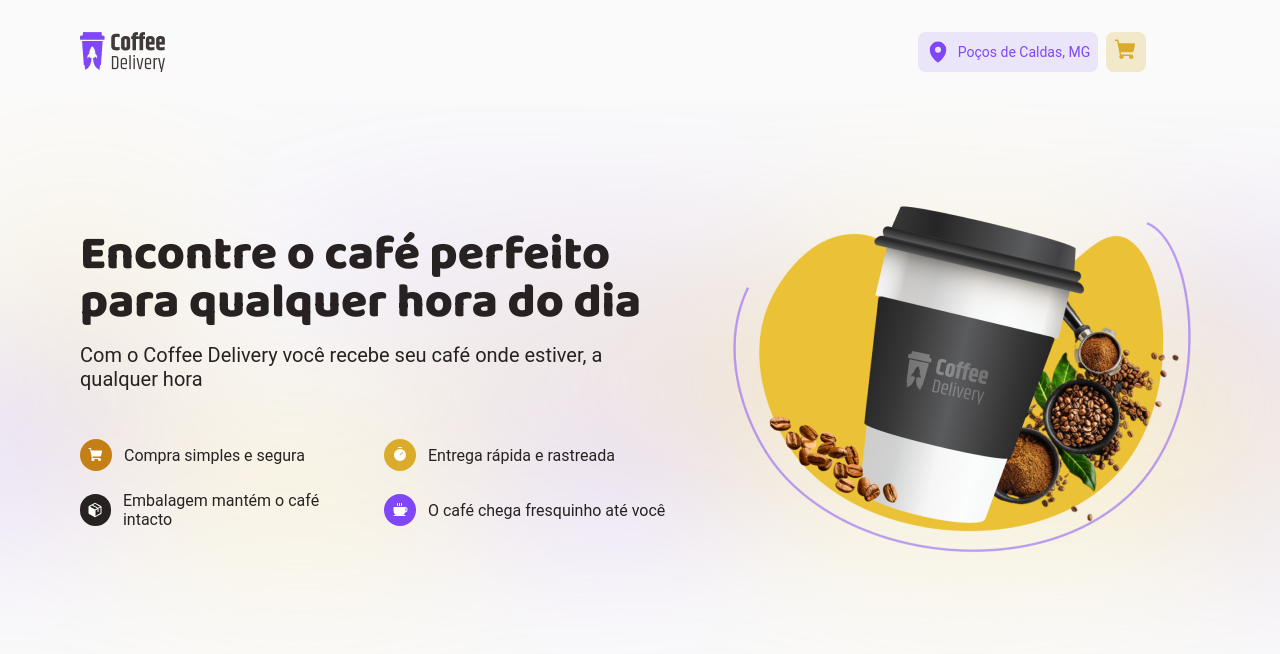
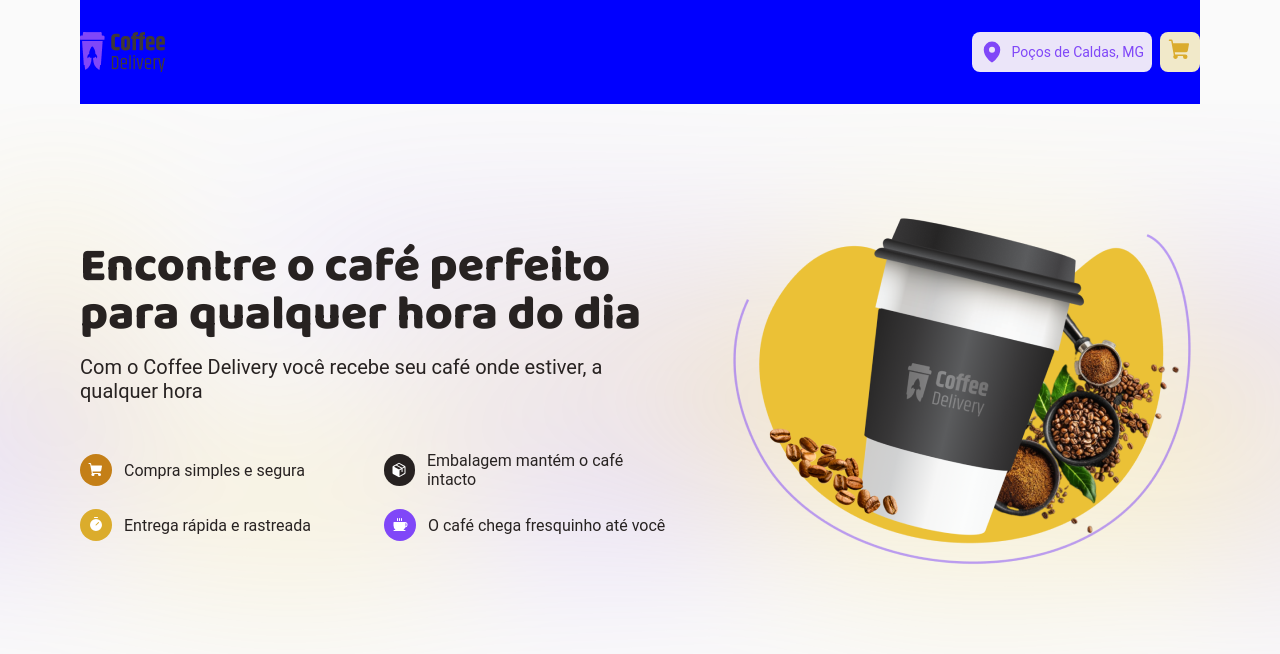
Before and after one commit to VncS1/ignite-coffee-delivery, a React (Vite) app: page / in a window 1280 px wide. Shown: the top 654 px of the page. Built offline with nearby package versions, Linux system fonts and the light colour scheme.

Commit message:
Arrumando a responsabilidade do componente Intro

```diff
--- a/src/components/Header/style.ts
+++ b/src/components/Header/style.ts
@@ -7,19 +7,17 @@
     justify-content: space-between;
     align-items: center;
 
-    flex-wrap: wrap;
-
     padding: 2rem 0;
 
     width: 100%;
     max-width: 1120px;
     margin: 0 auto;
 
-    @media(max-width: 650px){
-        justify-content: center;
-        align-items: center;
+    background: blue;
 
-        padding: 1.5rem 1rem;
+    @media(max-width: 768px){
+        width: 100%;
+        max-width: 600px;
     }
 
 `
@@ -36,8 +34,6 @@
     display: flex;
     justify-content: center;
     flex-wrap: wrap;
-
-    min-width: 30%;
 
 
     .buttonCart {
--- a/src/pages/Home/components/Intro/index.tsx
+++ b/src/pages/Home/components/Intro/index.tsx
@@ -30,16 +30,17 @@
                             bgColor={theme["yellow-dark"]}
                         />
                         <ItemDetail
+                            icon={Package}
+                            text="Embalagem mantém o café intacto"
+                            bgColor={theme["base-title"]}
+                        />
+                        <ItemDetail
                             icon={Timer}
                             text="Entrega rápida e rastreada"
                             bgColor={theme["yellow"]}
 
                         />
-                        <ItemDetail
-                            icon={Package}
-                            text="Embalagem mantém o café intacto"
-                            bgColor={theme["base-title"]}
-                        />
+
                         <ItemDetail
                             icon={Coffee}
                             text="O café chega fresquinho até você"
--- a/src/pages/Home/components/Intro/style.ts
+++ b/src/pages/Home/components/Intro/style.ts
@@ -4,24 +4,38 @@
 export const Container = styled.div`
     width: 100%;
 
-
     background: url(${backgroundImage}) center center no-repeat;
     background-size: cover;
 
+    @media(max-width: 500px){
+        background-size: 100% 100%;
+    }
 `
 
 export const Content = styled.div`
     max-width: 1120px;
     width: 100%;
     margin: 0 auto;
-
-    padding: 6rem 0;
+    padding: 6.75rem 0;
 
 
     display: flex;
     align-items: center;
-    justify-content: center;
     gap: 3.5rem;
+
+
+    @media(max-width: 768px){
+        width: 100%;
+        max-width: 600px;
+        flex-wrap: wrap;
+        flex-direction: column-reverse;
+        justify-content: center;
+        align-items: center;
+    }
+
+    @media(max-width: 500px){
+        max-width: 400px;
+    }
 
     .left-items {
         display: flex;
--- a/src/styles/global.ts
+++ b/src/styles/global.ts
@@ -19,5 +19,13 @@
         font-family: 'Roboto', sans-serif;
         font-weight: 400;
         font-size: 1rem;
+    }
+
+    @media (max-width: 768px){
+    html {
+        font-size: 87.5%; /* Ou seja, 14 px
+                            fica: 16px - 100%
+                                  14px - x    -> Resultado: 87.5% */
+    }
 }
 `
```
